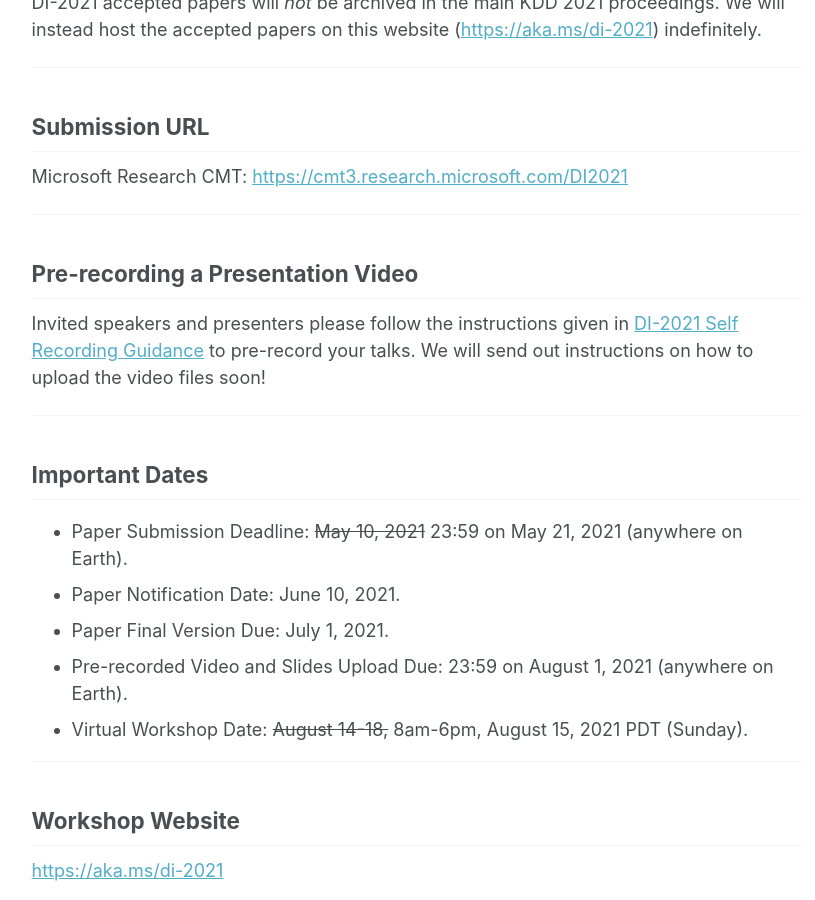
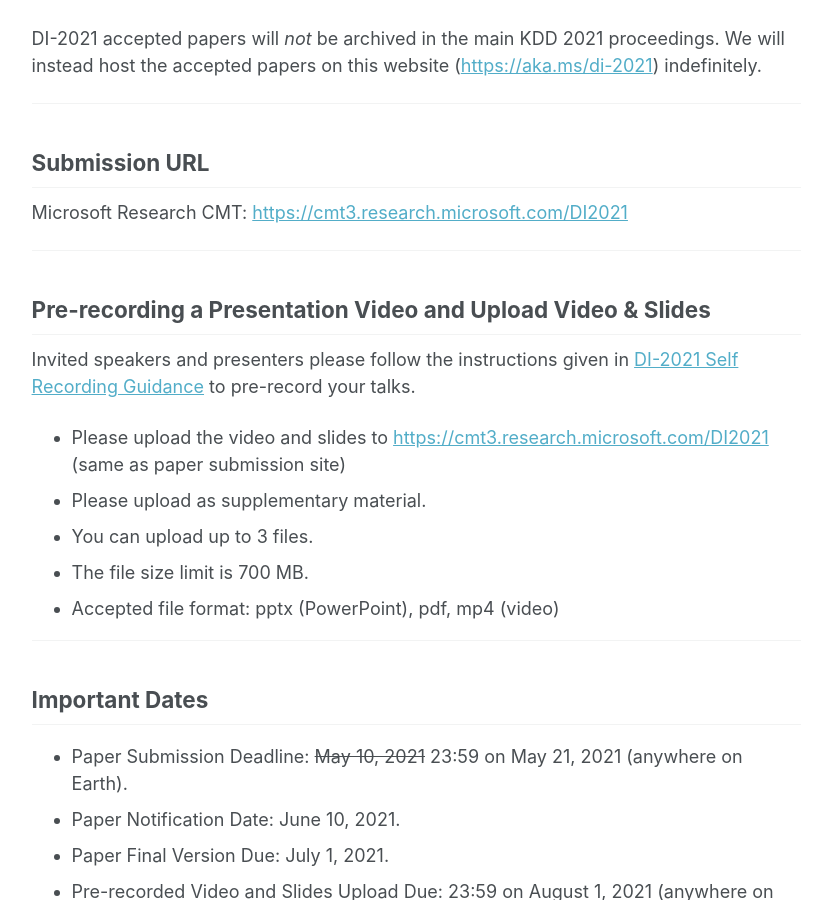
Before and after one commit to document-intelligence/DI-2022, a Jekyll site: the page built from _pages/cfp.md, in a window 1280 px wide and 900 px high, scrolled down 3590 px. Shown: the whole window, without its empty margins (250-1065 px from the left). Built offline with Jekyll 4.4.1, drawn with Linux system fonts in a browser that asks for light colours; some of the changed text lies outside the part shown.

Commit message:
Update cfp.md

```diff
--- a/_pages/cfp.md
+++ b/_pages/cfp.md
@@ -14,6 +14,7 @@ redirect_from:
 - July 10:
   - Announcing [accepted papaers and posters](https://document-intelligence.github.io/DI-2021/papers/)!
   - Updated [Workshop Program](https://document-intelligence.github.io/DI-2021/program/) now contains session details.
+  - Added details on uploading video/slides [here](#pre-recording).
   - We thank our [41 paper reviewers](https://document-intelligence.github.io/DI-2021/organization/#reviewers)! We can't have a successful workshop without you!
 - July 6:
   - Added section on [pre-recording presentation videos](#pre-recording).
@@ -121,9 +122,15 @@ Microsoft Research CMT: <https://cmt3.research.microsoft.com/DI2021>
 
 <div id="pre-recording"></div>
 
-## Pre-recording a Presentation Video
+## Pre-recording a Presentation Video and Upload Video & Slides
 
-Invited speakers and presenters please follow the instructions given in [DI-2021 Self Recording Guidance](</DI-2021/files/DI-2021 Self Recording Guidance.pdf>) to pre-record your talks. We will send out instructions on how to upload the video files soon!
+Invited speakers and presenters please follow the instructions given in [DI-2021 Self Recording Guidance](</DI-2021/files/DI-2021 Self Recording Guidance.pdf>) to pre-record your talks.
+
+- Please upload the video and slides to <https://cmt3.research.microsoft.com/DI2021> (same as paper submission site)
+- Please upload as supplementary material.
+- You can upload up to 3 files.
+- The file size limit is 700 MB.
+- Accepted file format: pptx (PowerPoint), pdf, mp4 (video)
 
 ------
 
```
